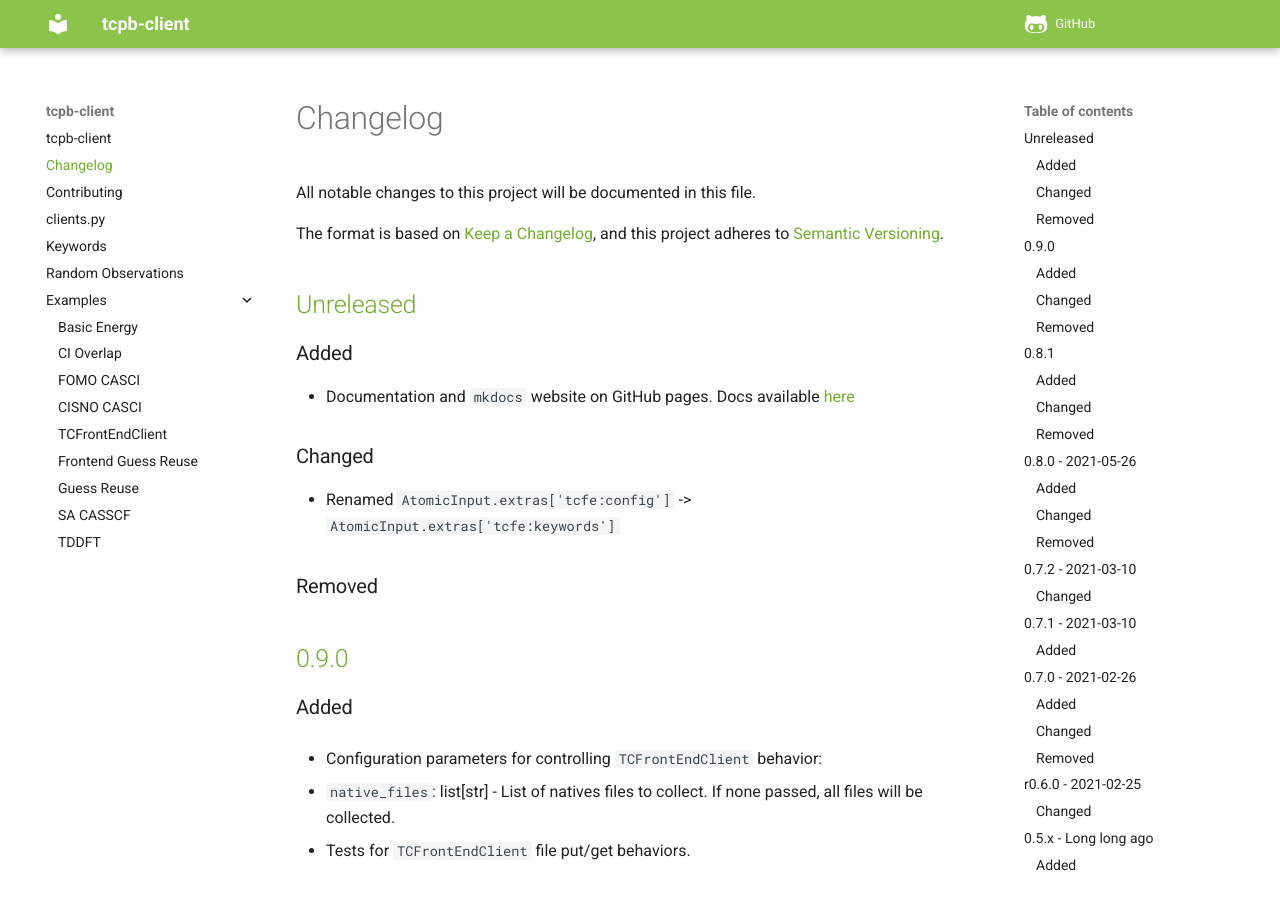
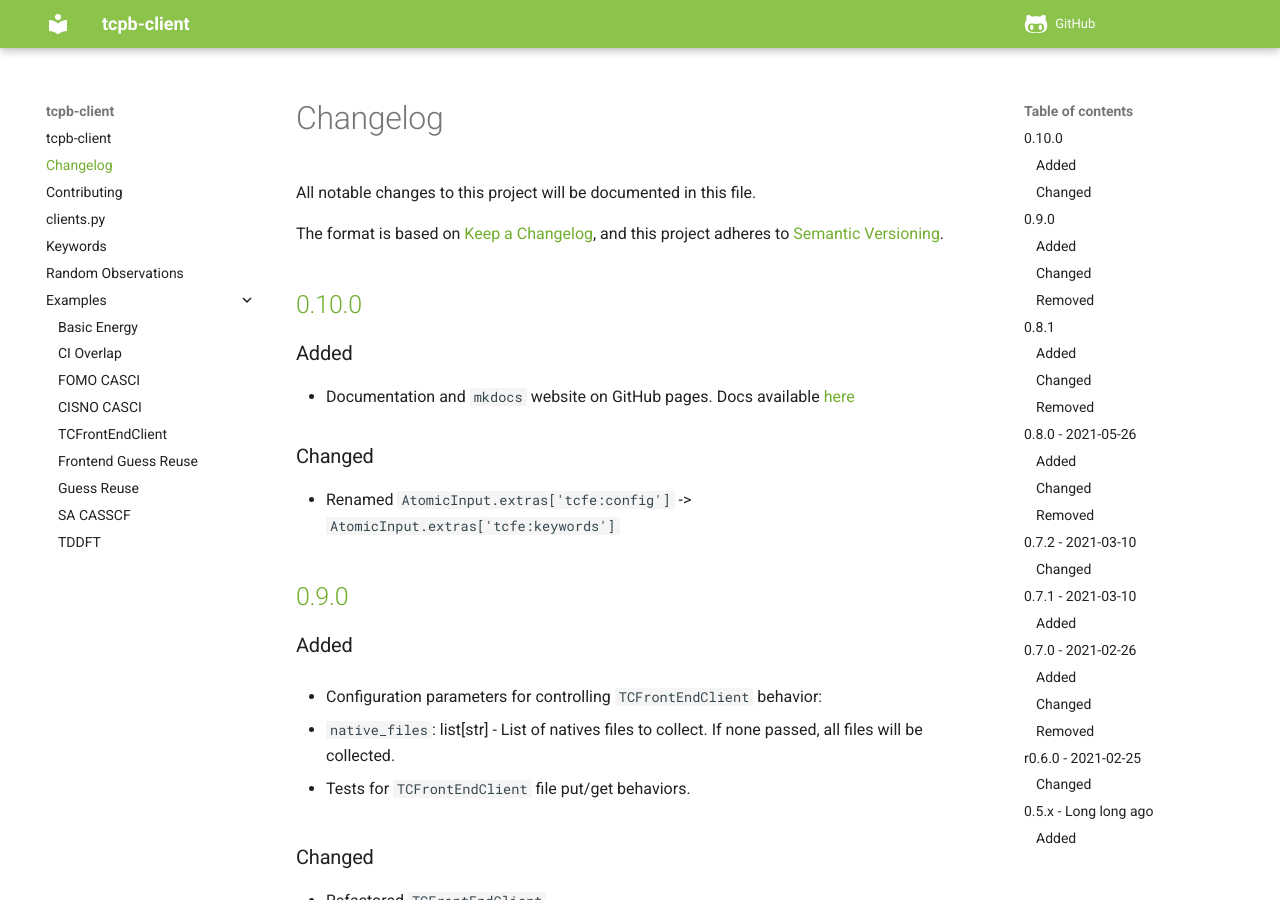
Before and after one commit to mtzgroup/tcpb-client, an MkDocs documentation site: the page built from docs/CHANGELOG.md, in a window 1280 px wide and 900 px high. Built offline with MkDocs 1.6.1 and Material for MkDocs 9.7.7, drawn with Linux system fonts in a browser that asks for light colours; comment, search, counter and statistics services are not loaded.

Commit message:
Update changelog. Bump version

```diff
--- a/docs/CHANGELOG.md
+++ b/docs/CHANGELOG.md
@@ -4,7 +4,7 @@ All notable changes to this project will be documented in this file.
 
 The format is based on [Keep a Changelog](https://keepachangelog.com/en/1.0.0/), and this project adheres to [Semantic Versioning](https://semver.org/spec/v2.0.0.html).
 
-## [Unreleased]
+## [0.10.0]
 
 ### Added
 
@@ -13,8 +13,6 @@ The format is based on [Keep a Changelog](https://keepachangelog.com/en/1.0.0/),
 ### Changed
 
 - Renamed `AtomicInput.extras['tcfe:config']` -> `AtomicInput.extras['tcfe:keywords']`
-
-### Removed
 
 ## [0.9.0]
 
@@ -116,7 +114,8 @@ The format is based on [Keep a Changelog](https://keepachangelog.com/en/1.0.0/),
 
 - All of Stefan's original code.
 
-[unreleased]: https://github.com/mtzgroup/tcpb-client/compare/0.9.0...HEAD
+[unreleased]: https://github.com/mtzgroup/tcpb-client/compare/0.10.0...HEAD
+[0.10.0]: https://github.com/mtzgroup/tcpb-client/releases/tag/0.10.0
 [0.9.0]: https://github.com/mtzgroup/tcpb-client/releases/tag/0.9.0
 [0.8.1]: https://github.com/mtzgroup/tcpb-client/releases/tag/0.8.1
 [0.8.0]: https://github.com/mtzgroup/tcpb-client/releases/tag/0.8.0
--- a/tcpb/__init__.py
+++ b/tcpb/__init__.py
@@ -2,4 +2,4 @@
 
 from .clients import TCFrontEndClient, TCProtobufClient  # noqa
 
-__version__ = "0.9.0"
+__version__ = "0.10.0"
```
